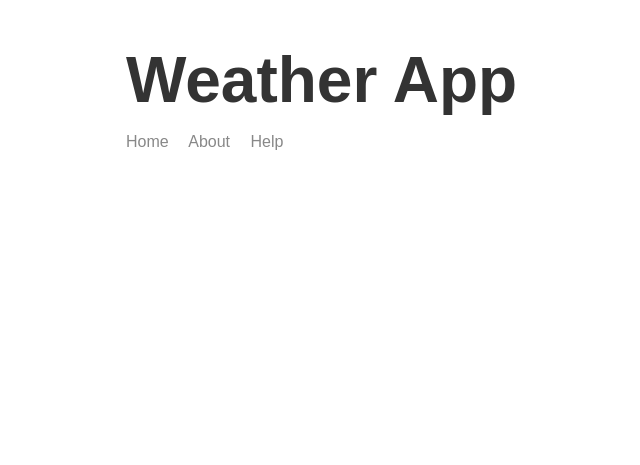
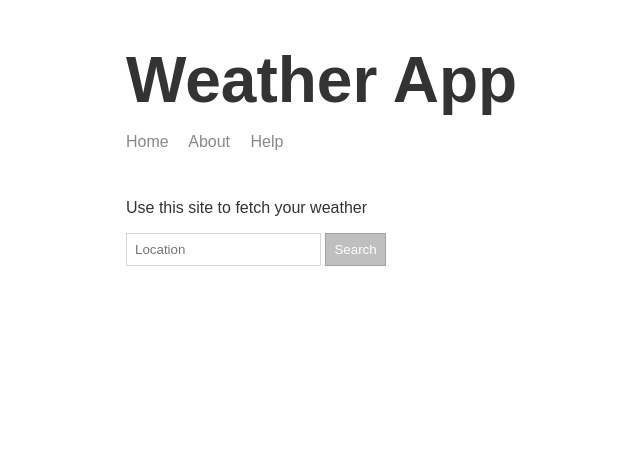
Before and after one commit to harshal2030/node-class, a Node server app: page / in a window 1280 px wide. Shown: the top 465 px of the page, without its empty margins (189-829 px from the left). Run offline with Node 20, Linux system fonts and the light colour scheme.

Commit message:
completed web server project

```diff
--- a/web-server/public/css/styles.css
+++ b/web-server/public/css/styles.css
@@ -40,3 +40,16 @@ header a {
 .potrait {
     width: 250px;
 }
+
+input {
+    border: 1px solid #cccccccc;
+    padding: 8px;
+}
+
+button {
+    cursor: pointer;
+    border: 1px solid #88888888;
+    background-color: #88888888;
+    color: white;
+    padding: 8px;
+}
--- a/web-server/templates/views/index.hbs
+++ b/web-server/templates/views/index.hbs
@@ -5,15 +5,24 @@
     <title>Weather</title>
     <link rel="stylesheet" href="./css/styles.css" />
     <link rel="icon" href="./img/weather.png" />
-    <script src="js/app.js"></script>
 </head>
 
 <body>
     <div class="main-content">
         {{>header}}
+        <p>Use this site to fetch your weather</p>
+
+        <form>
+            <input placeholder="Location">
+            <button>Search</button>
+        </form>
+
+        <p id='message-1'></p>
+        <p id='message-2'></p>
     </div>
 
     <p>{{>footer}}</p>
+    <script src="js/app.js"></script>
 </body>
 
 </html>
```
Also changed, not shown: web-server/public/js/app.js.
